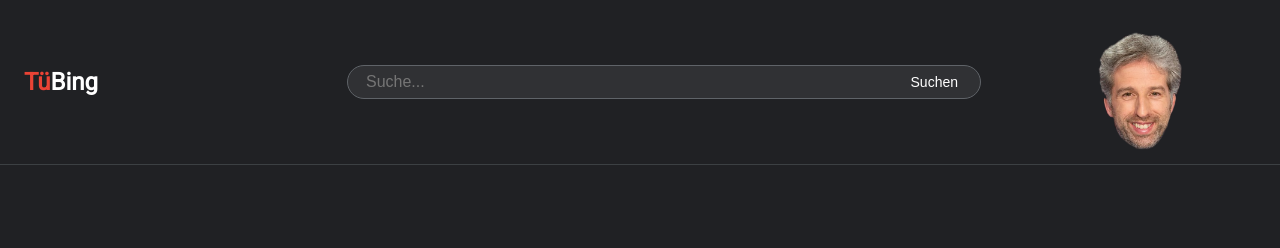
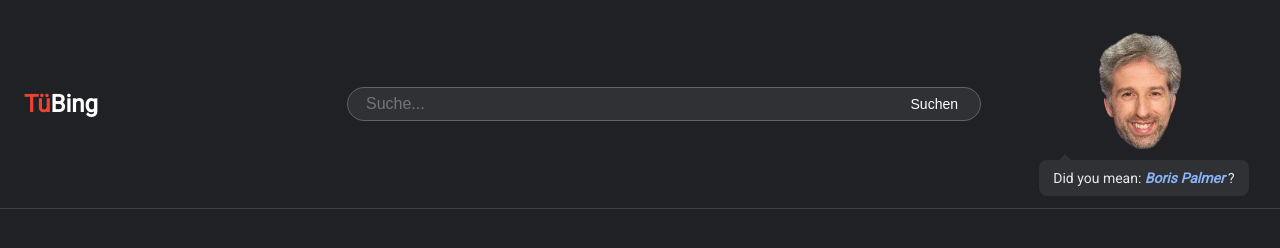
Before and after one commit to uni-teubingen/modern-search-engines-project, a plain HTML site: page frontend/result.html in a window 1280 px wide. Shown: the top 248 px of the page. Drawn offline with Linux system fonts and the light colour scheme.

Commit message:
Added Palmer-comments

```diff
--- a/frontend/result.html
+++ b/frontend/result.html
@@ -24,9 +24,9 @@
     </div>
 
     <div class="header-right">
-      <div class="assistant-wrapper">
-        <img src="assets/img/assistant_upper.png" alt="Palmer-AI-Assistant" class="assistant-img animate" id="assistantImg" width="200px">
-        <img src="assets/img/assistant_lower.png" alt="Palmer-AI-Assistant" class="assistant-img-lower" id="assistantImg" width="200px">
+      <div class="assistant-wrapper" id="assistantWrapper">
+        <img src="assets/img/assistant_upper.png" alt="Palmer-AI-Assistant" class="assistant-img animate" id="assistantImgUpper" width="200px">
+        <img src="assets/img/assistant_lower.png" alt="Palmer-AI-Assistant" class="assistant-img-lower" id="assistantImgLower" width="200px">
       </div>
     </div>
   </header>
--- a/frontend/result.js
+++ b/frontend/result.js
@@ -106,7 +106,15 @@ function playRandomSound(){
  * Kommentiert die Suche
  */
 function commentSearchQuery(){
-  // TODO
+  if (true) { // Placeholder (Soll aktivieren wenn Ergebnisse nichts mit Palmer zu tun haben)
+    const query = getQueryParam("q");
+    const wrapper = document.getElementById('assistantWrapper');
+    const bubble = document.createElement('div');
+    bubble.id = 'speechBubble';
+    bubble.className = 'speech-bubble';
+    bubble.innerHTML = `Did you mean: <a href=http://localhost:8080/result.html?q=${query}%20Boris%20Palmer>${query} <i><b>Boris Palmer</b></i> </a>?`
+    wrapper.appendChild(bubble);
+  }
 }
 
 
@@ -116,6 +124,7 @@ function commentSearchQuery(){
 function initAssistant(){
   animateAssistant();
   playRandomSound();
+  commentSearchQuery();
 }
 
 
```
